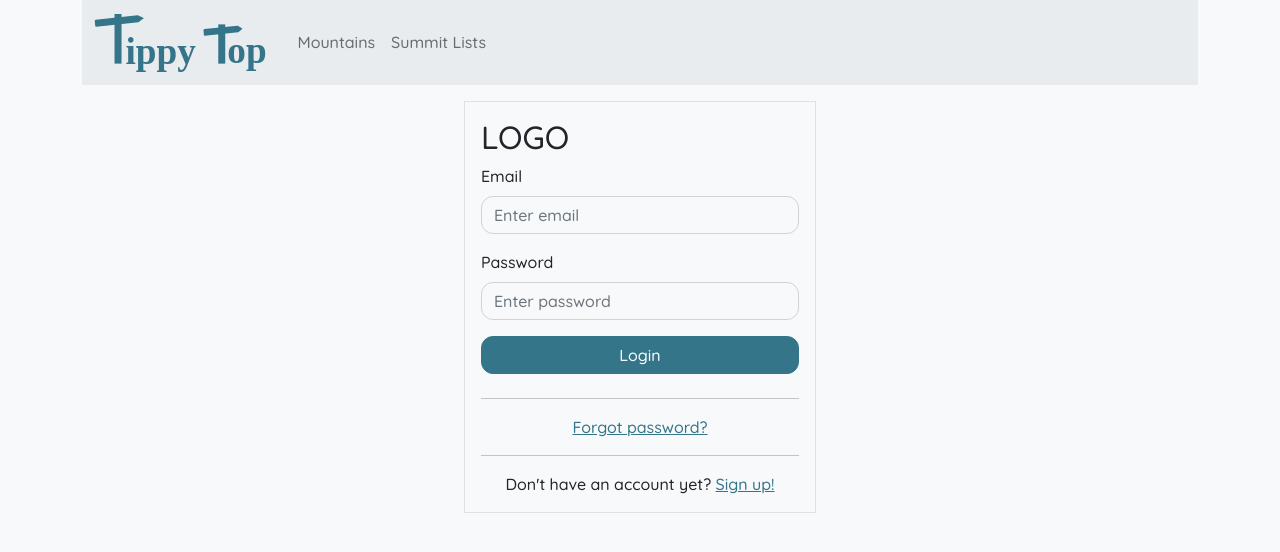
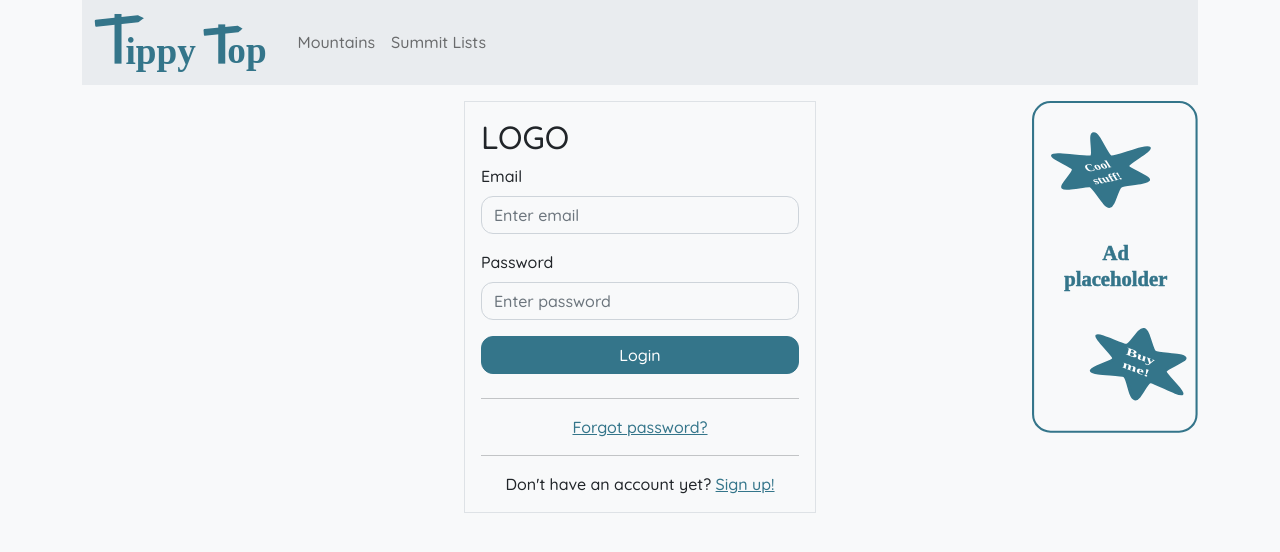
Before and after one commit to markbradley27/marshall, a React (Create React App) app in the folder app/: page /login in a window 1280 px wide. Shown: the top 552 px of the page. Built offline with nearby package versions, Linux system fonts and the light colour scheme; no server answers.

Commit message:
Add placeholder ad to the sidebar.

```diff
--- a/app/src/components/PageFrame.tsx
+++ b/app/src/components/PageFrame.tsx
@@ -3,6 +3,7 @@ import { Col, Container, Row } from "react-bootstrap";
 
 import Navbar from "./Navbar";
 import Sidebar from "./Sidebar";
+import SidebarAd from "./SidebarAd";
 
 export default function PageFrame(props: PropsWithChildren<{}>) {
   return (
@@ -15,7 +16,10 @@ export default function PageFrame(props: PropsWithChildren<{}>) {
         <Col md={{ span: 8, order: 2 }} xs={{ order: 3 }}>
           {props.children}
         </Col>
-        <Col md={{ span: 2, order: 3 }} xs={{ order: 1 }}></Col>
+        {/* TODO: Handle narrow windows better.*/}
+        <Col md={{ span: 2, order: 3 }} xs={{ order: 1 }}>
+          <SidebarAd />
+        </Col>
       </Row>
     </Container>
   );
--- /dev/null
+++ b/app/src/components/SidebarAd.tsx
@@ -0,0 +1,9 @@
+import { Image } from "react-bootstrap";
+
+export default function SidebarAd() {
+  return (
+    <>
+      <Image src="graphics/ad_placeholder.svg" className="img-fluid" />
+    </>
+  );
+}
```
Also changed, not shown: app/public/graphics/ad_placeholder.svg (added).
